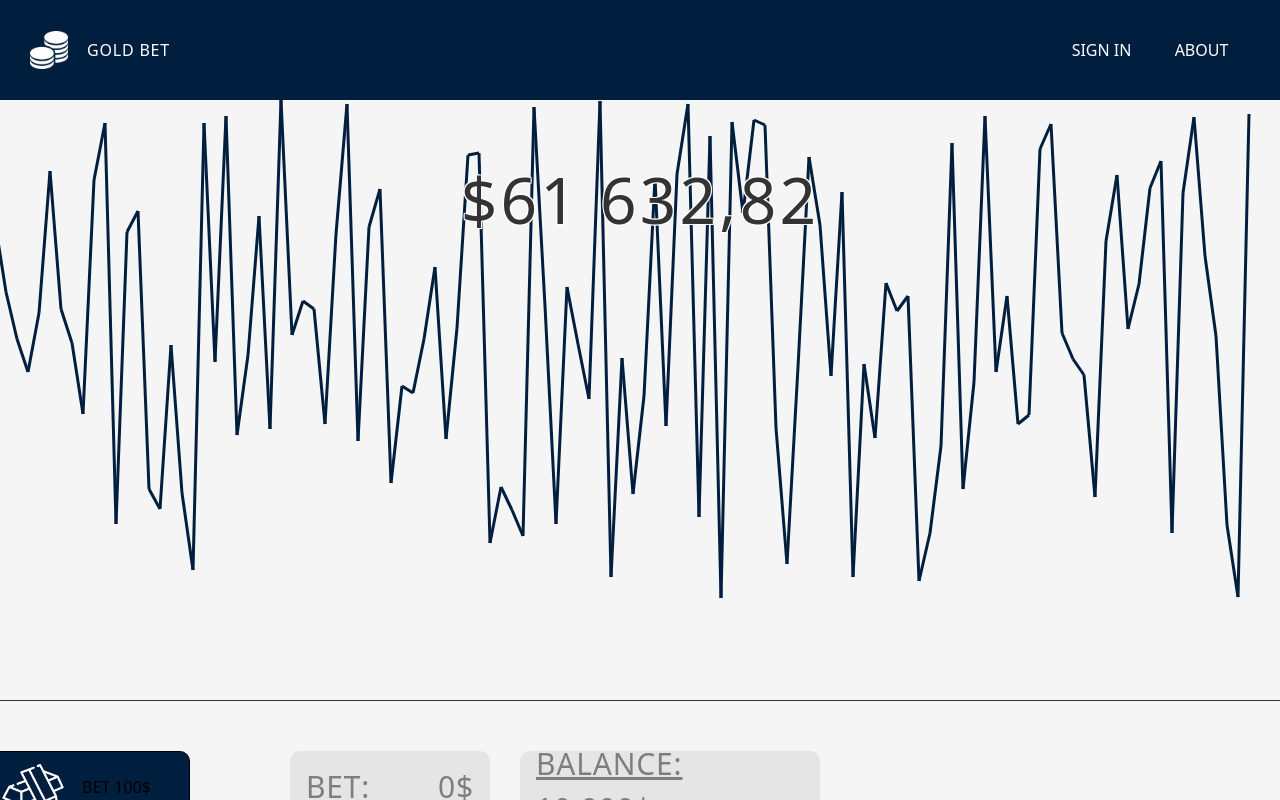
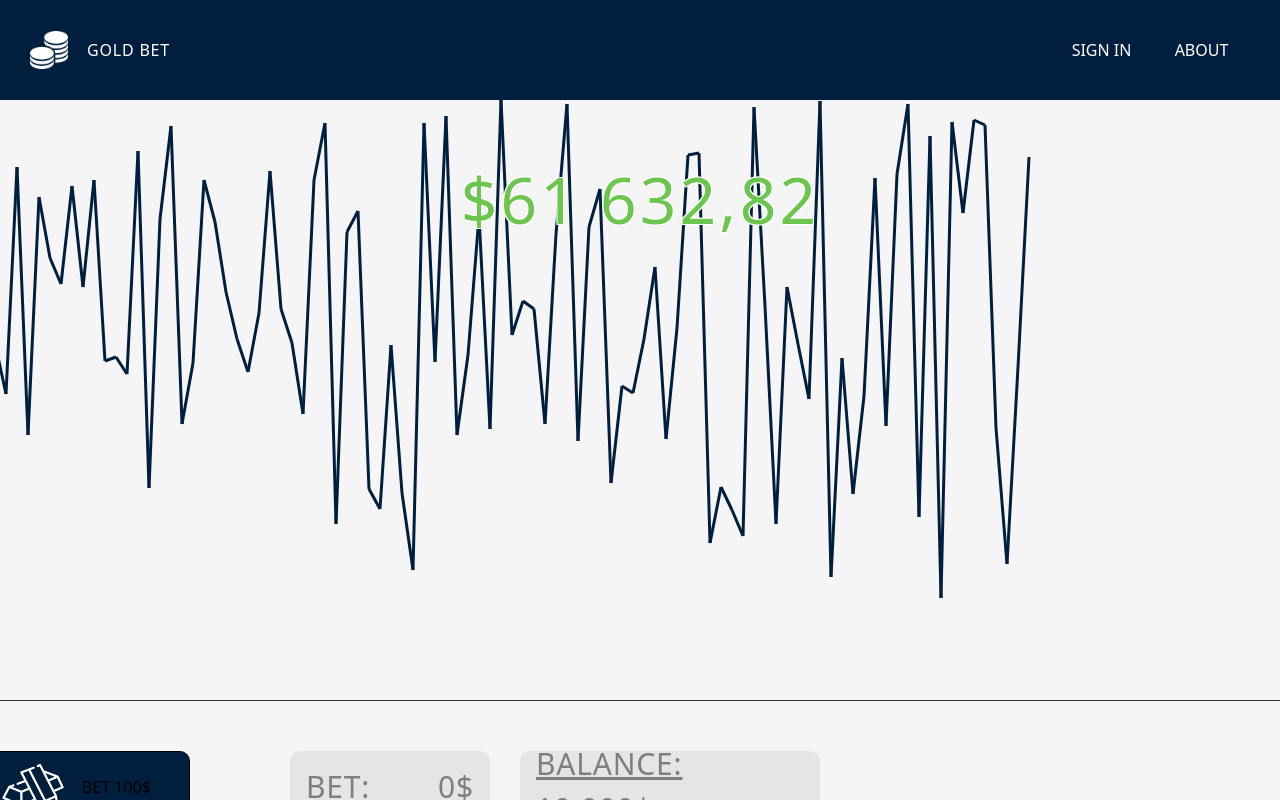
Before and after one commit to WilgotW/btc-better-frontend, a React (Vite) app: page / in a window 1280 px wide. Built offline with nearby package versions, Linux system fonts and the light colour scheme.

Commit message:
value colors

```diff
--- a/src/App.css
+++ b/src/App.css
@@ -2,7 +2,6 @@
   filter: brightness(200%) invert(100%);
 }
 .text-outlined-decoration {
-  color: #333333;
   text-shadow: -1px -1px 0 #ffffff, 1px -1px 0 #ffffff, -1px 1px 0 #ffffff,
     1px 1px 0 #ffffff;
 }
--- a/src/pages/Home/GraphComponent.tsx
+++ b/src/pages/Home/GraphComponent.tsx
@@ -5,22 +5,43 @@ import randomInt from "../../utils/randomInt";
 
 export default function GraphComponent() {
   const [points, setPoints] = useState<GraphPoint[]>([]);
+  const [increased, setIncreased] = useState<boolean>(false);
 
   useEffect(() => {
     let tempPoints = [];
-    for (let i = 0; i < 120; i++) {
+    for (let i = 0; i < 100; i++) {
       tempPoints.push(new GraphPoint(randomInt(0, 500)));
     }
     setPoints(tempPoints);
   }, []);
 
+  useEffect(() => {
+    if (!points || points.length <= 2) return;
+    if (
+      points[points.length - 1].pointValue <
+      points[points.length - 2].pointValue
+    ) {
+      setIncreased(true);
+    }
+  }, [points]);
+
   return (
     <>
       <div className="w-[100%] flex justify-center absolute">
         <div className="flex items-center h-[200px]">
-          <h1 className="text-[4rem] tracking-wider text-transparent text-outlined-decoration">
-            $61 632,82
-          </h1>
+          {increased ? (
+            <h1
+              className={`text-[4rem] tracking-wider text-outlined-decoration text-[#c54c4c]`}
+            >
+              $61 632,82
+            </h1>
+          ) : (
+            <h1
+              className={`text-[4rem] tracking-wider text-outlined-decoration text-[#6cc54c]`}
+            >
+              $61 632,82
+            </h1>
+          )}
         </div>
       </div>
       <div className="border-b border-text pb-[100px] flex justify-center underline">
```
